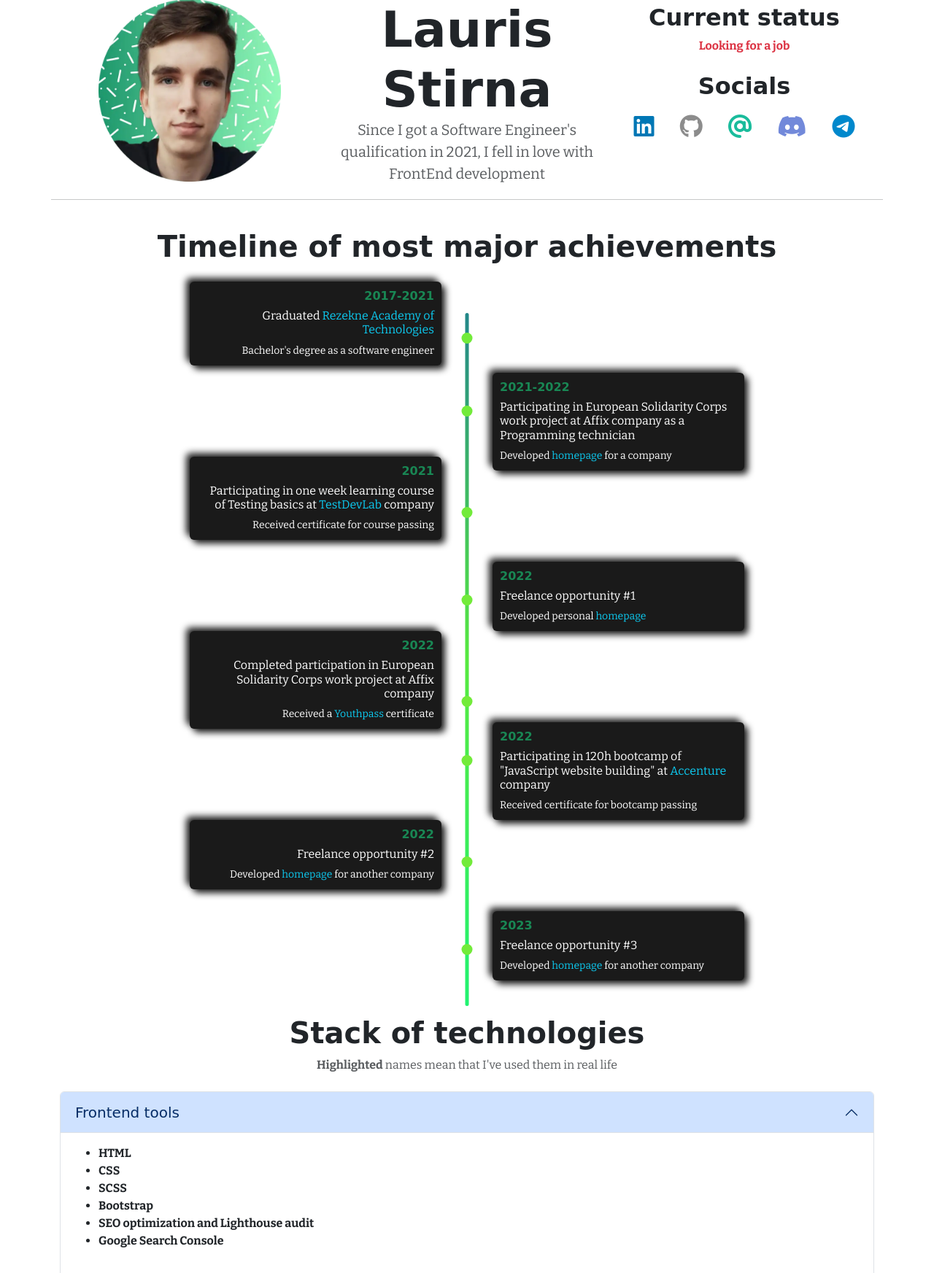
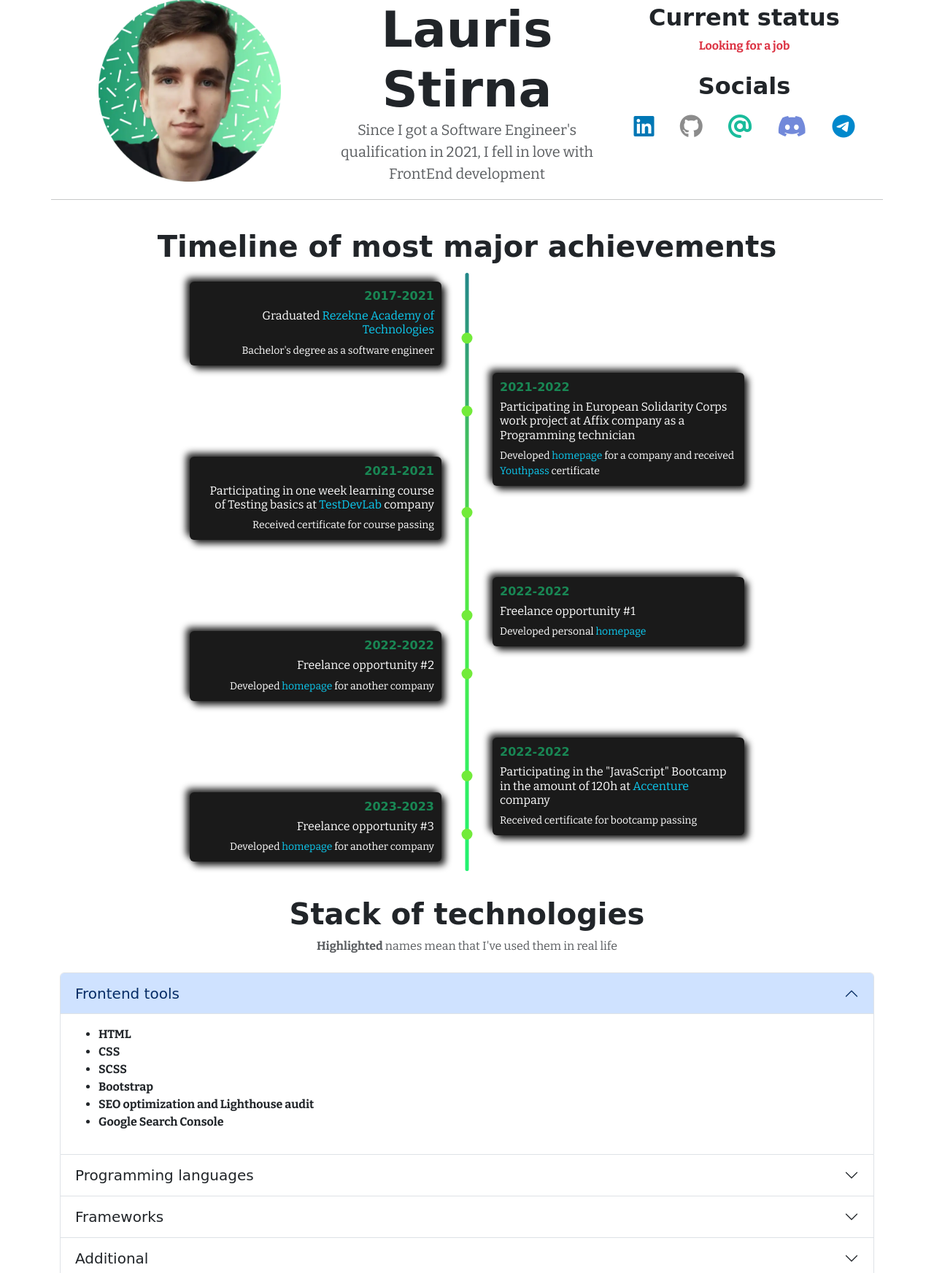
Before and after one commit to LaSTiqq/blog, a Django app: template myblog/templates/myblog/index.html in a window 1280 px wide. Shown: the part 106-1851 px from the top of the page at 73% size. Run offline with Django 3.2, Linux system fonts and the light colour scheme; the template is opened without the code that fills it: most values are stand-ins (such as "Sample title", 1, 10 or a date in 2020); some libraries are stand-ins or nearby versions; some web fonts are replaced.

Commit message:
Reworked animated timeline

```diff
--- a/myblog/templates/myblog/index.html
+++ b/myblog/templates/myblog/index.html
@@ -55,86 +55,77 @@
 		<h1 class="text-center fw-bold my-4">{% trans 'Timeline of most major achievements' %}</h1>
 		<div class="col-4 left p-0 text-end">
 			<div class="box">
-				<div data-aos="fade-right" data-aos-once="true">
+				<div data-aos="fade-right">
 					<h2 class="text-success fw-bold h6">2017-2021</h2>
 					<h3>{% trans 'Graduated' %} <a href="https://rta.lv" rel="noreferrer" target="_blank"
-							class="link-info focus-ring" title="{% trans 'Rezekne Academy of Technologies' %}">
+							class="link-info focus-ring">
 							{% trans 'Rezekne Academy of Technologies' %}</a></h3>
 					<p class="mb-0">{% trans "Bachelor's degree as a software engineer" %}</p>
 				</div>
 			</div>
 			<div class="box">
-				<div data-aos="fade-right" data-aos-once="true">
-					<h2 class="text-success fw-bold h6">2021</h2>
+				<div data-aos="fade-right">
+					<h2 class="text-success fw-bold h6">2021-2021</h2>
 					<h3>{% trans 'Participating in one week learning course of Testing basics at' %} <a
 							href="https://www.testdevlab.com" rel="noreferrer" target="_blank"
-							class="link-info focus-ring" title="SIA TestDevLab">TestDevLab</a> {% trans 'company' %}
+							class="link-info focus-ring">TestDevLab</a> {% trans 'company' %}
 					</h3>
 					<p class="mb-0">{% trans 'Received certificate for course passing' %}</p>
 				</div>
 			</div>
 			<div class="box">
-				<div data-aos="fade-right" data-aos-once="true">
-					<h2 class="text-success fw-bold h6">2022</h2>
-					<h3>
-						{% trans 'Completed participation in European Solidarity Corps work project at Affix company' %}
-					</h3>
-					<p class="mb-0">{% trans 'Received a' %} <a href="https://www.youthpass.eu" rel="noreferrer"
-							target="_blank" class="link-info focus-ring" title="Youthpass">Youthpass</a>
-						{% trans 'certificate' %}
-					</p>
+				<div data-aos="fade-right">
+					<h2 class="text-success fw-bold h6">2022-2022</h2>
+					<h3>{% trans 'Freelance opportunity' %} #2</h3>
+					<p class="mb-0">{% trans 'Developed' %} <a href="http://retrix.lv" rel="noreferrer" target="_blank"
+							class="link-info focus-ring">
+							{% trans 'homepage' %}</a> {% trans 'for another company' %}</p>
 				</div>
 			</div>
 			<div class="box">
-				<div data-aos="fade-right" data-aos-once="true">
-					<h2 class="text-success fw-bold h6">2022</h2>
-					<h3>{% trans 'Freelance opportunity' %} #2</h3>
-					<p class="mb-0">{% trans 'Developed' %} <a href="http://retrix.lv" rel="noreferrer" target="_blank"
-							class="link-info focus-ring" title="retrix.lv">
-							{% trans 'homepage' %}</a> {% trans 'for another company' %}</p>
+				<div data-aos="fade-right">
+					<h2 class="text-success fw-bold h6">2023-2023</h2>
+					<h3>{% trans 'Freelance opportunity' %} #3</h3>
+					<p class="mb-0">{% trans 'Developed' %} <a href="http://elgor.lv" rel="noreferrer" target="_blank"
+							class="link-info focus-ring">{% trans 'homepage' %}</a>
+						{% trans 'for another company'%}</p>
 				</div>
 			</div>
 		</div>
 		<div class="col-md-1 line p-0"></div>
 		<div class="col-4 right p-0 text-start">
 			<div class="box">
-				<div data-aos="fade-left" data-aos-once="true">
+				<div data-aos="fade-left">
 					<h2 class="text-success fw-bold h6">2021-2022</h2>
 					<h3>
 						{% trans 'Participating in European Solidarity Corps work project' %}
 						{% trans 'at Affix company as a Programming technician' %}
 					</h3>
 					<p class="mb-0">{% trans 'Developed' %} <a href="http://affix.lv" rel="noreferrer" target="_blank"
-							class="link-info focus-ring" title="affix.lv">
-							{% trans 'homepage' %}</a> {% trans 'for a company' %}</p>
+							class="link-info focus-ring">
+							{% trans 'homepage' %}</a> {% trans 'for a company' %} {% trans 'and received' %}
+						<a href="https://www.youthpass.eu" rel="noreferrer" target="_blank"
+							class="link-info focus-ring">Youthpass</a> {% trans 'certificate' %}
+					</p>
 				</div>
 			</div>
 			<div class="box">
-				<div data-aos="fade-left" data-aos-once="true">
-					<h2 class="text-success fw-bold h6">2022</h2>
+				<div data-aos="fade-left">
+					<h2 class="text-success fw-bold h6">2022-2022</h2>
 					<h3>{% trans 'Freelance opportunity' %} #1</h3>
 					<p class="mb-0">{% trans 'Developed personal' %} <a
 							href="https://laurisstirna.eu.pythonanywhere.com/" rel="noreferrer"
-							class="link-info focus-ring" title="This website">{% trans 'homepage' %}</a></p>
+							class="link-info focus-ring">{% trans 'homepage' %}</a></p>
 				</div>
 			</div>
 			<div class="box">
-				<div data-aos="fade-left" data-aos-once="true">
-					<h2 class="text-success fw-bold h6">2022</h2>
-					<h3>{% trans 'Participating in 120h bootcamp of "JavaScript website building" at' %} <a
-							href="https://bootcamp.lv" rel="noreferrer" target="_blank" class="link-info focus-ring"
-							title="Accenture">Accenture</a>
+				<div data-aos="fade-left">
+					<h2 class="text-success fw-bold h6">2022-2022</h2>
+					<h3>{% trans 'Participating in the "JavaScript" Bootcamp in the amount of 120h at' %} <a
+							href="https://bootcamp.lv" rel="noreferrer" target="_blank"
+							class="link-info focus-ring">Accenture</a>
 						{% trans 'company' %}</h3>
 					<p class="mb-0">{% trans 'Received certificate for bootcamp passing' %}</p>
-				</div>
-			</div>
-			<div class="box">
-				<div data-aos="fade-left" data-aos-once="true">
-					<h2 class="text-success fw-bold h6">2023</h2>
-					<h3>{% trans 'Freelance opportunity' %} #3</h3>
-					<p class="mb-0">{% trans 'Developed' %} <a href="http://elgor.lv" rel="noreferrer" target="_blank"
-							class="link-info focus-ring" title="elgor.lv">{% trans 'homepage' %}</a>
-						{% trans 'for another company'%}</p>
 				</div>
 			</div>
 		</div>
--- a/static/css/style.css
+++ b/static/css/style.css
@@ -225,7 +225,7 @@ button[value="lv"]::before {
 .line {
   background-image: linear-gradient(45deg, #21f271, #57e940, #23878a);
   width: 5px;
-  height: 950px;
+  height: 800px;
   position: absolute;
   top: 490px;
   left: 50%;
@@ -419,8 +419,8 @@ button[value="lv"]::before {
     margin-top: 10px;
   }
   .line {
-    height: 1000px;
-    top: 535px;
+    height: 880px;
+    top: 480px;
   }
   .right .box:last-child {
     margin-top: 0;
@@ -435,8 +435,8 @@ button[value="lv"]::before {
     margin-top: 25px;
   }
   .line {
-    height: 950px;
-    top: 535px;
+    height: 820px;
+    top: 480px;
   }
   .right .box:last-child {
     margin-top: 0;
--- a/templates/base.html
+++ b/templates/base.html
@@ -84,6 +84,8 @@
 	<script async>
 		AOS.init({
 			disable: window.innerWidth < 1360,
+			startEvent: 'DOMContentLoaded',
+			once: true,
 		});
 	</script>
 </body>
```
Also changed, not shown: locale/lv/LC_MESSAGES/django.po, locale/ru/LC_MESSAGES/django.po, 2 other files.
